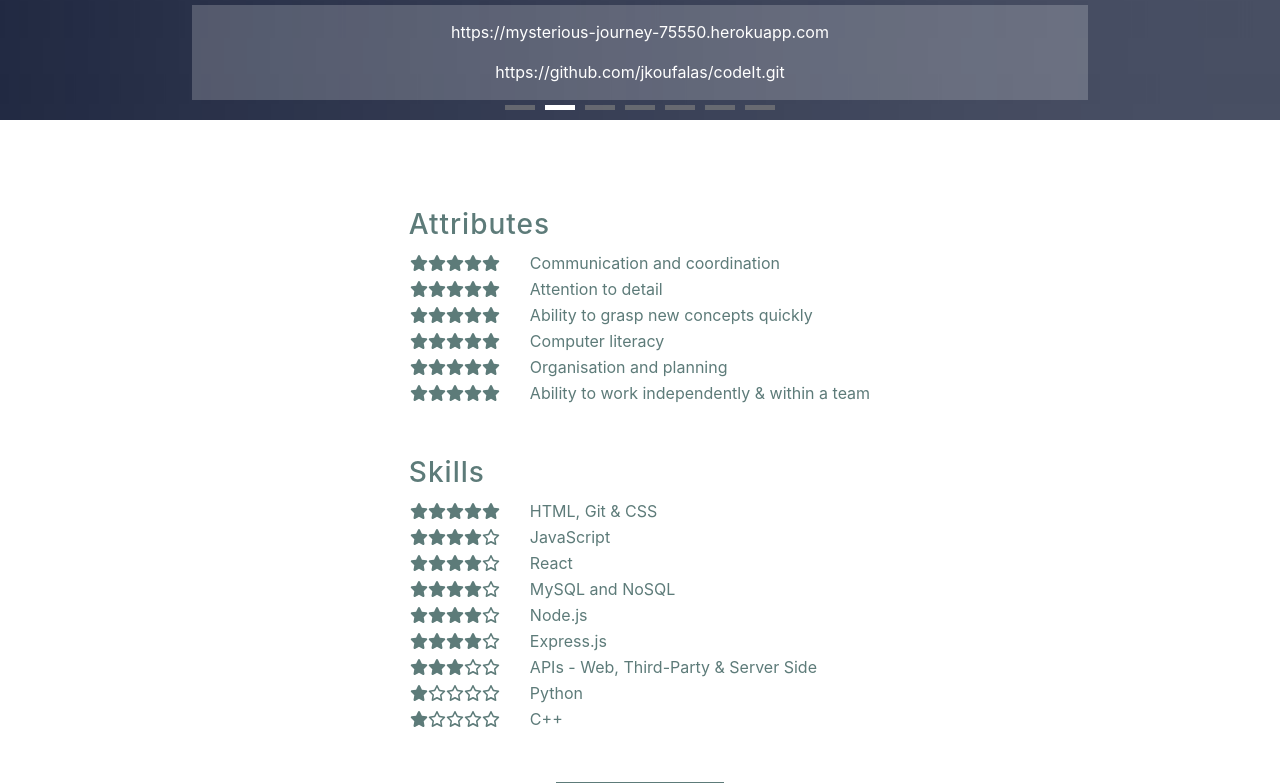
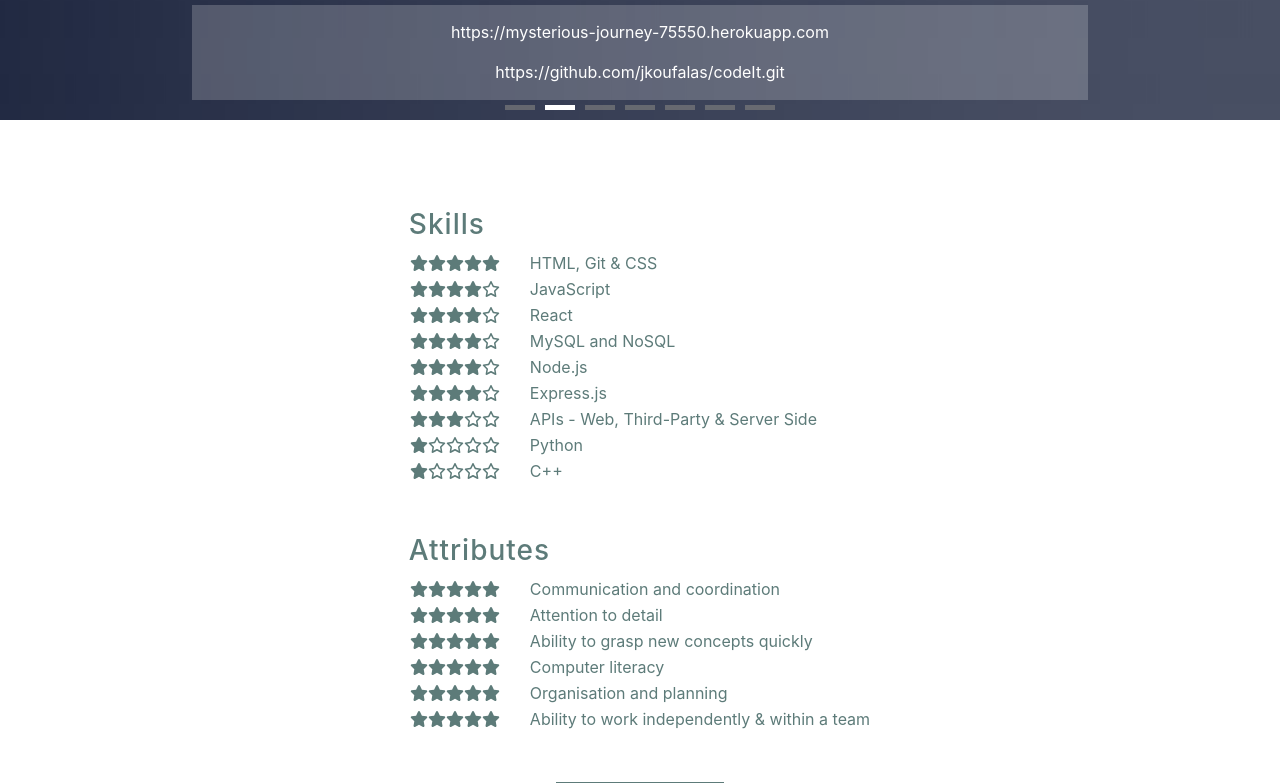
Before and after one commit to carolinemae/Caroline-Portfolio, a React (Create React App) app in the folder develop/: page / in a window 1280 px wide. Shown: the part 2280-3063 px from the top of the page. Built offline with nearby package versions, Linux system fonts and the light colour scheme; a web font is replaced by a local one.

Commit message:
content added to resume section

```diff
--- a/develop/src/pages/Resume.js
+++ b/develop/src/pages/Resume.js
@@ -10,38 +10,12 @@ export default function Resume() {
   const star = <FontAwesomeIcon icon={faStar} />
 
   return (
-    <div>
     <div className='anchor content-body resume' id='resume'>
       <div className='lists'>
-          <h3>Attributes</h3>
-          <table>
-            <tr>
-              <td className='star-data'>{starSolid}{starSolid}{starSolid}{starSolid}{starSolid}</td>
-              <td>Communication and coordination</td>
-            </tr>
-            <tr>
-              <td className='star-data'>{starSolid}{starSolid}{starSolid}{starSolid}{starSolid}</td>
-              <td>Attention to detail</td>
-            </tr>
-            <tr>
-              <td className='star-data'>{starSolid}{starSolid}{starSolid}{starSolid}{starSolid}</td>
-              <td>Ability to grasp new concepts quickly</td>
-            </tr>
-            <tr>
-              <td className='star-data'>{starSolid}{starSolid}{starSolid}{starSolid}{starSolid}</td>
-              <td>Computer literacy</td>
-            </tr>
-            <tr>
-              <td className='star-data'>{starSolid}{starSolid}{starSolid}{starSolid}{starSolid}</td>
-              <td>Organisation and planning</td>
-            </tr>
-            <tr>
-              <td className='star-data'>{starSolid}{starSolid}{starSolid}{starSolid}{starSolid}</td>
-              <td>Ability to work independently & within a team</td>
-            </tr>
-          </table>
+      <div className='list skills-div'>
           <h3>Skills</h3>
           <table>
+            <tbody>
               <tr>
                 <td className='star-data'>{starSolid}{starSolid}{starSolid}{starSolid}{starSolid}</td>
                 <td>HTML, Git & CSS</td>
@@ -78,13 +52,46 @@ export default function Resume() {
                 <td className='star-data'>{starSolid}{star}{star}{star}{star}</td>
                 <td>C++</td>
               </tr>
+            </tbody>
           </table>
         </div>
+        <div className='list attr-div'>
+          <h3>Attributes</h3>
+          <table>
+            <tbody>
+              <tr>
+                <td className='star-data'>{starSolid}{starSolid}{starSolid}{starSolid}{starSolid}</td>
+                <td>Communication and coordination</td>
+              </tr>
+              <tr>
+                <td className='star-data'>{starSolid}{starSolid}{starSolid}{starSolid}{starSolid}</td>
+                <td>Attention to detail</td>
+              </tr>
+              <tr>
+                <td className='star-data'>{starSolid}{starSolid}{starSolid}{starSolid}{starSolid}</td>
+                <td>Ability to grasp new concepts quickly</td>
+              </tr>
+              <tr>
+                <td className='star-data'>{starSolid}{starSolid}{starSolid}{starSolid}{starSolid}</td>
+                <td>Computer literacy</td>
+              </tr>
+              <tr>
+                <td className='star-data'>{starSolid}{starSolid}{starSolid}{starSolid}{starSolid}</td>
+                <td>Organisation and planning</td>
+              </tr>
+              <tr>
+                <td className='star-data'>{starSolid}{starSolid}{starSolid}{starSolid}{starSolid}</td>
+                <td>Ability to work independently & within a team</td>
+              </tr>
+            </tbody>
+          </table>
+        </div>
+      </div>
+      <div className='btn-span'>
         <a href={Download} download="Resume - Caroline Thomson" target='_blank' rel="noopener noreferrer">
           <button className='download-btn'>Download Resume</button>
         </a>
       </div>
-      <div className='resume-contact'></div>
     </div>
   );
 }
```
Lines whose indentation alone changed are shown as unchanged.
